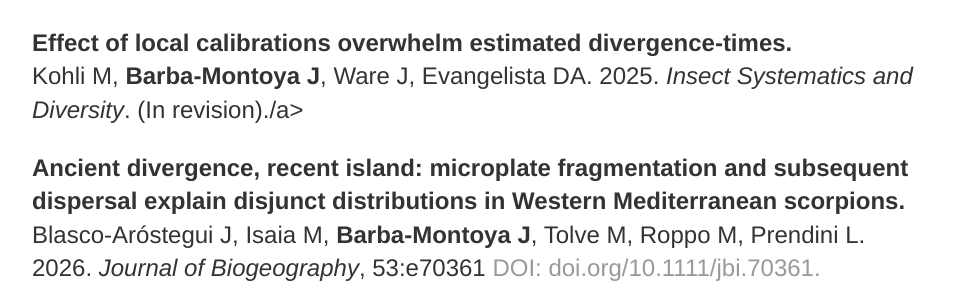
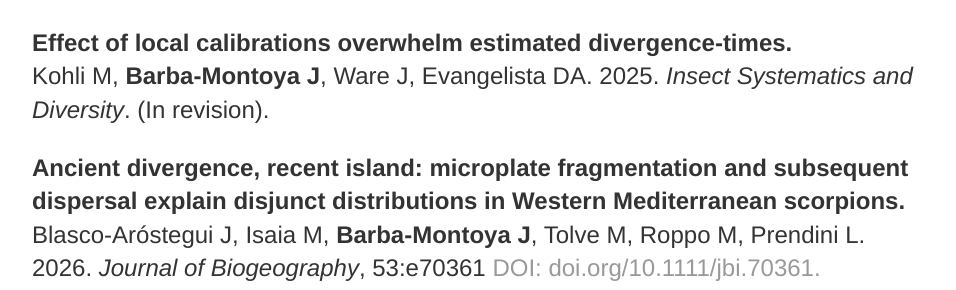
Before and after one commit to josebarbamontoya/josebarbamontoya.github.io, a Jekyll site: the page built from research/index.html, in a window 1280 px wide and 900 px high, scrolled down 628 px. Shown: the part 164-454 px from the top of the window, without its empty margins (160-1116 px from the left). Built offline with Jekyll 4.4.1, drawn with Linux system fonts in a browser that asks for light colours.

```diff
--- a/research/index.html
+++ b/research/index.html
@@ -15,7 +15,7 @@ title: Jose Barba-Montoya
 Martin J, Douwonah N, Webster A, Morales A, Patel L, Kohli M, <b>Barba-Montoya J</b>, Evangelista D. 2026. <i>Paleobiology</i>. (Submitted).</a>
 
 <p><b>Effect of local calibrations overwhelm estimated divergence-times.</b><br>
-Kohli M, <b>Barba-Montoya J</b>, Ware J, Evangelista DA. 2025. <i>Insect Systematics and Diversity</i>. (In revision)./a>
+Kohli M, <b>Barba-Montoya J</b>, Ware J, Evangelista DA. 2025. <i>Insect Systematics and Diversity</i>. (In revision).</a>
 
 <p><b>Ancient divergence, recent island: microplate fragmentation and subsequent dispersal explain disjunct distributions in Western Mediterranean scorpions.</b><br>
 Blasco-Aróstegui J, Isaia M, <b>Barba-Montoya J</b>, Tolve M, Roppo M, Prendini L. 2026. <i>Journal of Biogeography</i>, 53:e70361 <a href="https://doi.org/10.1111/jbi.70361">DOI: doi.org/10.1111/jbi.70361.</a>
```
